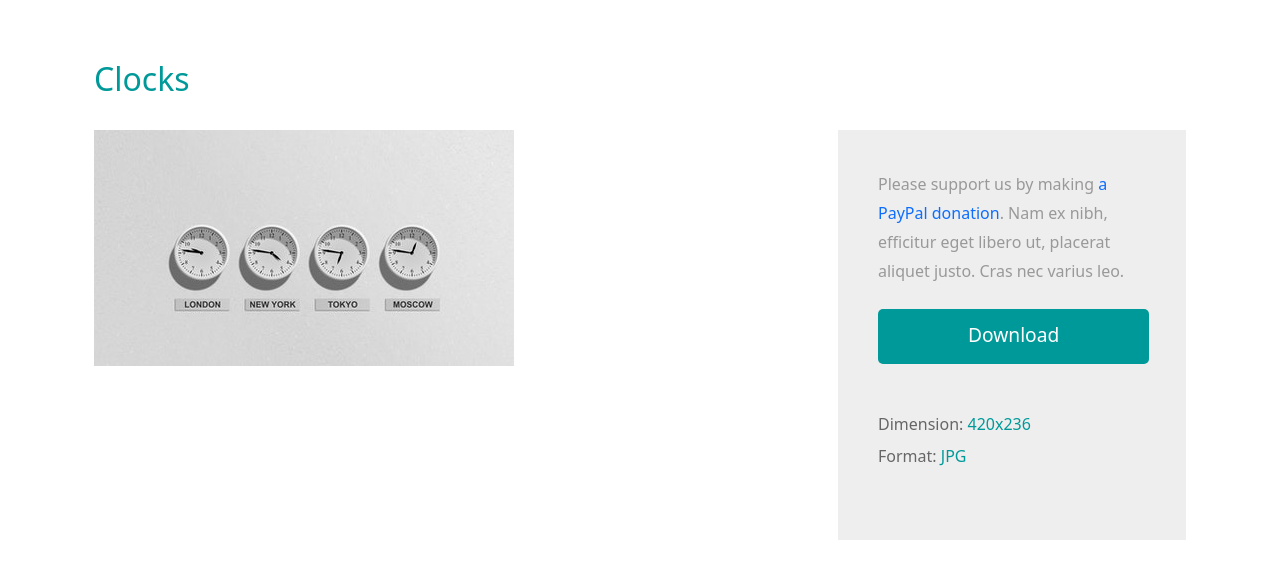
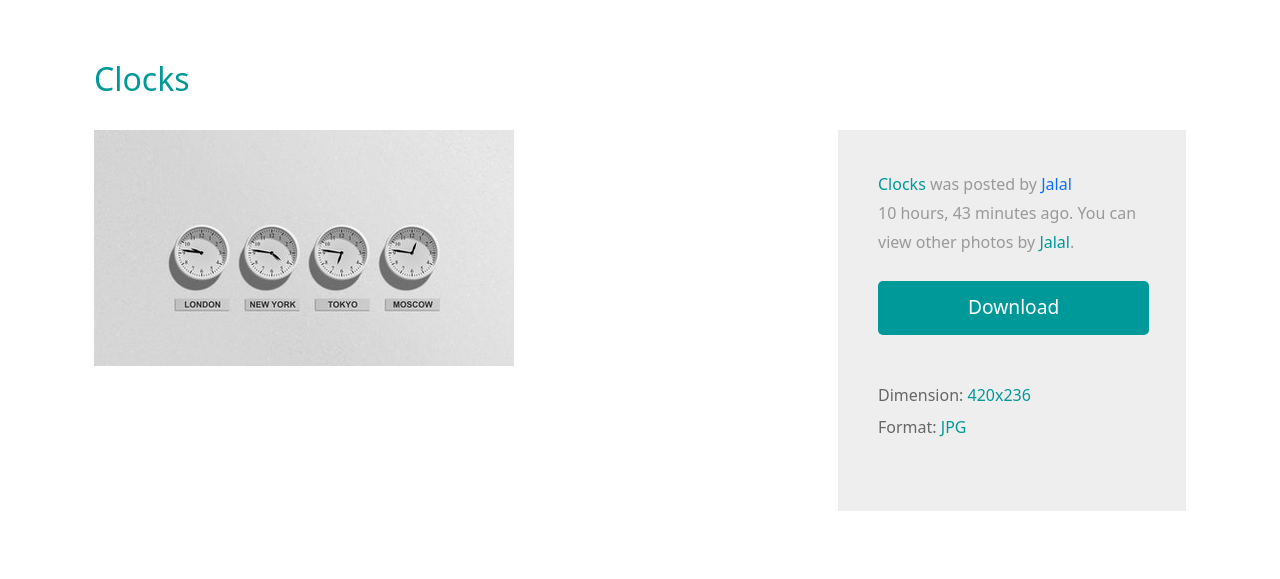
Before and after one commit to mubarak-mustopha/gallery_project, a Django app: a page that uses templates/photo_detail.html in a window 1280 px wide. Shown: the part 65-644 px from the top of the page. Run offline with Django 4.2, Linux system fonts and the light colour scheme; data comes from the database, SQL or seed files in the repository; some libraries are stand-ins or nearby versions.

Commit message:
Include user details in Photo detail page.

```diff
--- a/templates/photo_detail.html
+++ b/templates/photo_detail.html
@@ -15,10 +15,10 @@
             <div class="col-xl-4 col-lg-5 col-md-6 col-sm-12">
                 <div class="tm-bg-gray tm-video-details">
                     <p class="mb-4">
-                        Please support us by making <a href="https://paypal.me/templatemo" target="_parent" rel="sponsored">a PayPal donation</a>. Nam ex nibh, efficitur eget libero ut, placerat aliquet justo. Cras nec varius leo.
+                        <span class="tm-text-primary">{{photo.short_title}}</span> was posted by <a href="#" target="" >{{photo.user.username}}</a> {{photo.created|timesince}} ago. You can view other photos by <span class="tm-text-primary">{{photo.user.username}}</span>.
                     </p>
                     <div class="text-center mb-5">
-                        <a href="{{photo.image.url}}" class="btn btn-primary tm-btn-big">Download</a>
+                        <a href="{{photo.image.url}}" target="_blank" class="btn btn-primary tm-btn-big">Download</a>
                     </div>
                     <div class="mb-4 d-flex flex-wrap">
                         <div class="mr-4 mb-2">
```
